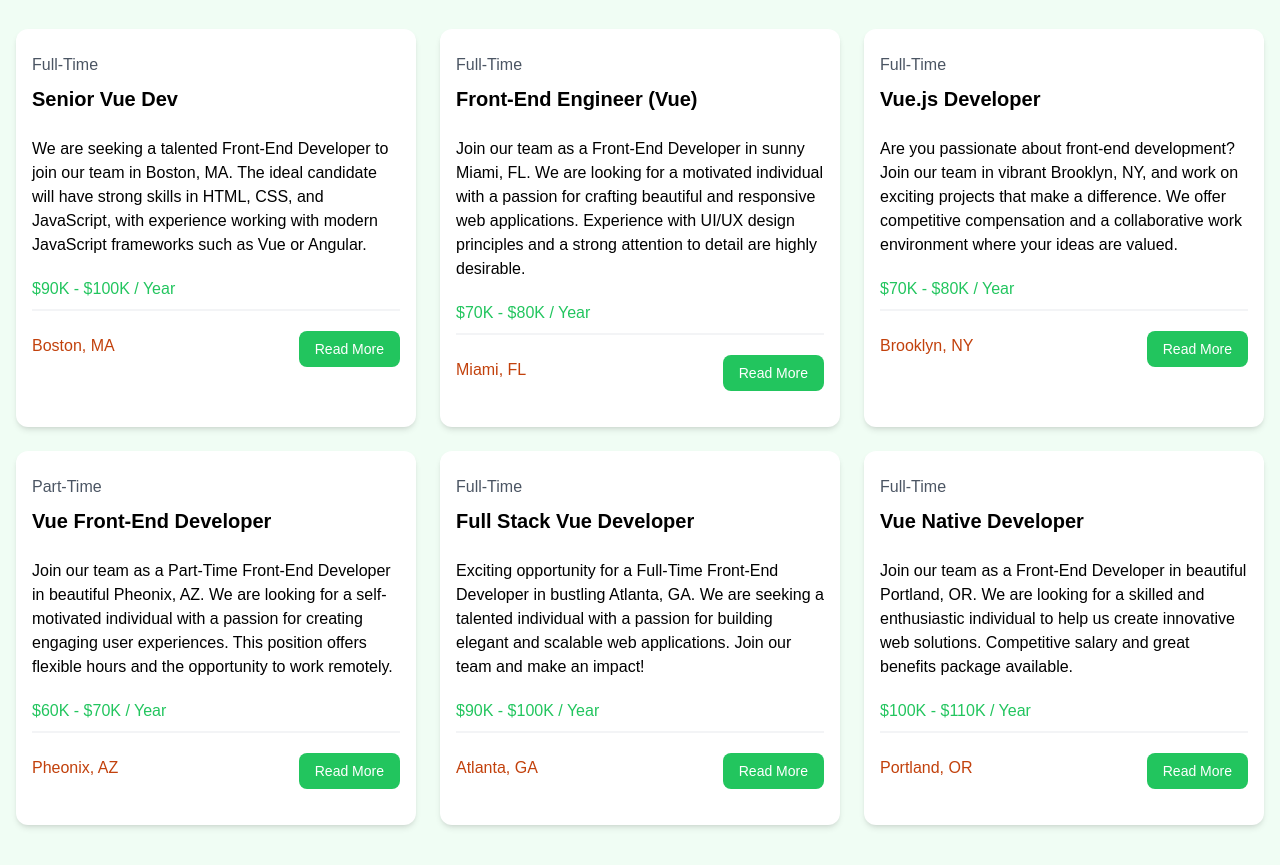
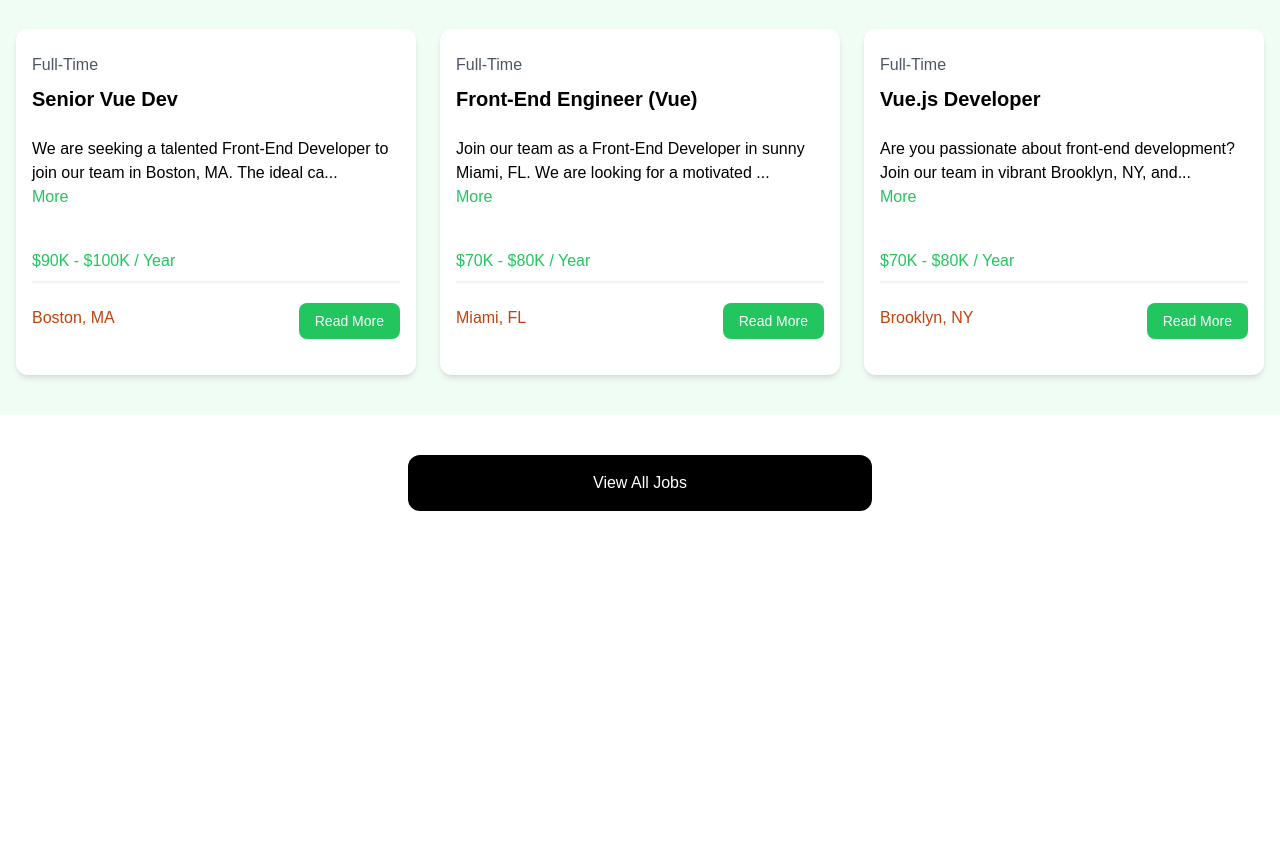
Before and after one commit to gautamdheer/my-vue-jobportal, a Vue app: page / in a window 1280 px wide. Shown: the part 680-1545 px from the top of the page. After the commit the page ends 1231 px from the top, so only its background shows below. Built offline with nearby package versions, Linux system fonts and the light colour scheme.

Commit message:
Home page jobs population done

```diff
--- a/src/App.vue
+++ b/src/App.vue
@@ -3,12 +3,12 @@
     import Hero from './components/Hero.vue';
     import Homecards from './components/Homecards.vue';
     import JobListings from './components/JobListings.vue';
-
 </script>
 
 <template>
     <Navbar />
     <Hero />
     <Homecards />
-<JobListings />
+    <JobListings :limit="3" :showButton="true" />
+
 </template>
--- a/src/components/JobListing.vue
+++ b/src/components/JobListing.vue
@@ -1,10 +1,27 @@
 <script setup>
-import { defineProps } from 'vue';
+    import {
+        defineProps,
+        ref,
+        computed
+    } from 'vue';
 
-defineProps({
-    job:Object
+    const props = defineProps({
+        job: Object
     });
 
+    const showFullDescription = ref(false);
+
+    const truncatedDescription = computed(() => {
+        let description = props.job.description;
+        if (!showFullDescription.value) {
+            description = description.substring(0, 90) + '...';
+        }
+        return description;
+    });
+
+    const toggelFullDescription = () => {
+        showFullDescription.value = !showFullDescription.value;
+    }
 </script>
 
 <template>
@@ -12,27 +29,30 @@
     <div class="bg-white rounded-xl shadow-md relative">
         <div class="p-4">
             <div class="mb-6">
-                <div class="text-gray-600 my-2">{{ job.type }}</div>
-                <h3 class="text-xl font-bold">{{job.title}}</h3>
+                <div class="text-gray-600 my-2">{{ job . type }}</div>
+                <h3 class="text-xl font-bold">{{ job . title }}</h3>
             </div>
 
             <div class="mb-5">
-               {{job.description}}
+                <div>
+                    {{ truncatedDescription }}
+                </div>
+                <button @click="toggelFullDescription" class="text-green-500 hover:text-green-600 mb-5">
+                    {{ showFullDescription ? 'Less' : 'More' }}
+                </button>
             </div>
 
-              <h3 class="text-green-500 mb-2">{{ job.salary }} / Year</h3>
+            <h3 class="text-green-500 mb-2">{{ job . salary }} / Year</h3>
 
             <div class="border border-gray-100 mb-5"></div>
 
             <div class="flex flex-col lg:flex-row justify-between mb-4">
                 <div class="text-orange-700 mb-3">
                     <i class="fa-solid fa-location-dot text-lg"></i>
-                  {{ job.location }}
+                    {{ job . location }}
                 </div>
-                <a
-                  :href="`job/${job.id}`"
-                  class="h-[36px] bg-green-500 hover:bg-green-600 text-white px-4 py-2 rounded-lg text-center text-sm"
-                >
+                <a :href="`job/${job.id}`"
+                    class="h-[36px] bg-green-500 hover:bg-green-600 text-white px-4 py-2 rounded-lg text-center text-sm">
                     Read More
                 </a>
             </div>
--- a/src/components/JobListings.vue
+++ b/src/components/JobListings.vue
@@ -1,10 +1,20 @@
 <script setup>
-import {ref } from 'vue';
+    import {
+        ref,
+        defineProps
+    } from 'vue';
     import jobData from '@/jobs.json';
     import JobListing from './JobListing.vue';
 
+    defineProps({
+        limit: Number,
+        showButton:{
+            type:Boolean,
+            default:false
+        }
+    });
+
     const jobs = ref(jobData);
-
 </script>
 
 <template>
@@ -16,9 +26,18 @@
             </h2>
             <div class="grid grid-cols-1 md:grid-cols-3 gap-6">
                 <!-- Job Listing 1 -->
-            <JobListing v-for="job in jobs" :key="job.id" :job="job"  />
+                <JobListing v-for="job in jobs.slice(0,limit || jobs.length)" :key="job.id"
+                    :job="job" />
             </div>
         </div>
     </section>
 
+    <section v-if="showButton" class="m-auto max-w-lg my-10 px-6">
+      <a
+        href="/jobs"
+        class="block bg-black text-white text-center py-4 px-6 rounded-xl hover:bg-gray-700"
+        >View All Jobs</a
+      >
+    </section>
+
 </template>
```
Lines whose indentation alone changed are shown as unchanged.
